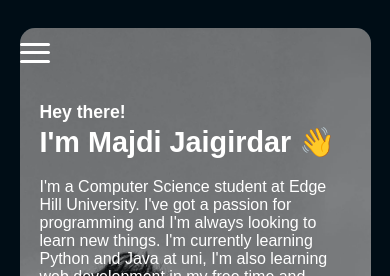
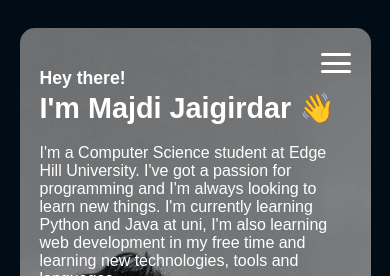
Before and after one commit to majdiJ/majdij.github.io, a plain HTML site: page index.html in a window 390 px wide. Shown: the top 276 px of the page. Drawn offline with Linux system fonts and the light colour scheme; a web font is replaced by a local one.

Commit message:
Added hamburger menu to main home page (issue #6)

```diff
--- a/index.html
+++ b/index.html
@@ -42,8 +42,7 @@
       <main>
         <!-- Custum header for home page -->
         <div id="hero">
-
-          <div class="hamburger-nav-menu">
+          <div class="hamburger-nav-menu-homepage">
               <nav>
                   <button class="hamburger" href="javascript:void(0);" class="icon" onclick="opdnHamburgerMenu()">
                       <div class="line"></div>
```
